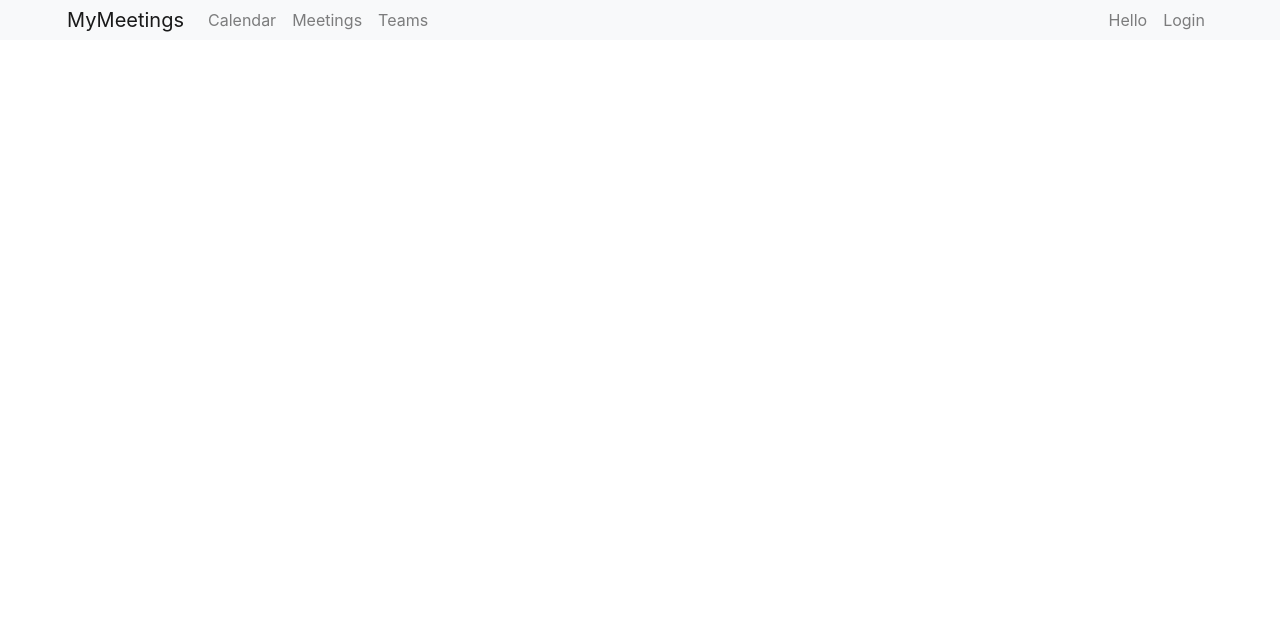
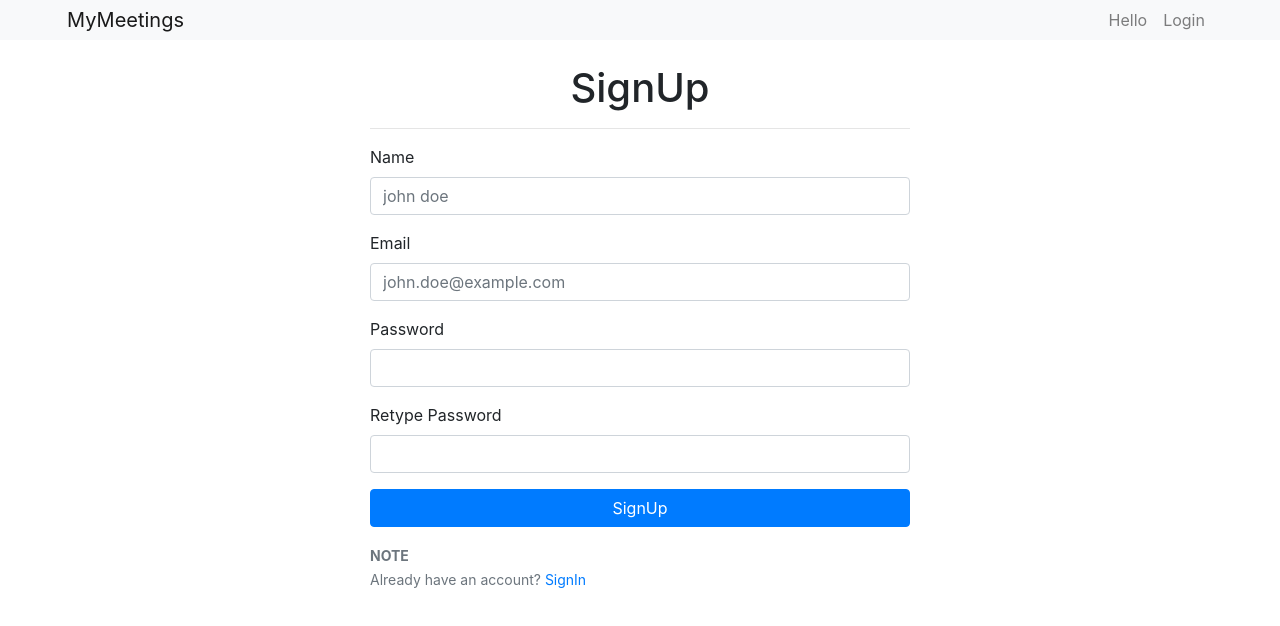
Before and after one commit to ganeshmastud/meetings-vue-app, a Vue app: page /signup in a window 1280 px wide. Shown: the top 626 px of the page. Built offline with nearby package versions, Linux system fonts and the light colour scheme.

Commit message:
register user page is added

```diff
--- a/src/components/Calendar.vue
+++ b/src/components/Calendar.vue
@@ -197,6 +197,7 @@ export default {
     @media only screen and (min-width: 700px) {
             .meet{
                 width: 96.3%;
+                 overflow :hidden;
             }
        }
        @media only screen and (min-width: 900px) {
--- a/src/components/Login.vue
+++ b/src/components/Login.vue
@@ -2,7 +2,7 @@
     <div class="container my-4">
         <div class="row">
             <div class="offset-0 offset-md-3 col-12 col-md-6">
-                <h1>Login</h1>
+                <h1 style="text-align:center">Login</h1>
                 <hr />
                 <form name="form" @submit.prevent="login">
                     <div class="form-group">
@@ -28,7 +28,7 @@
                         />
                     </div>
                     <div class="form-group">
-                        <button class="btn btn-primary" type="submit">Login</button>
+                        <button class="btn btn-primary col-12" type="submit">Login</button>
                         <!-- <app-spinner v-if="processing" /> -->
                     </div>
                 </form>
@@ -37,10 +37,7 @@
                         <small><strong>NOTE</strong></small>
                     </div>
                     <div>
-                        <small>Admin: Email is john.doe@example.com, Password is Password123#</small>
-                    </div>
-                    <div>
-                        <small>General: Email is jane.doe@example.com, Password is Password123#</small>
+                        <small>Don't have an account? <router-link to="/signup">SignUp</router-link></small>
                     </div>
                 </div>
             </div>
@@ -66,14 +63,16 @@
             login() {
                 this.$store.dispatch( 'login', this.form )
                     .then( () => this.$router.push(  '/'  ) )
-                    .then(()=>alert("Login successfull"))
+
                     .catch( error => {
                         alert( error.message );
                     });
+                    // .then(()=>alert("Login successfull"))
             }
         }
     }
 </script>
 
 <style scoped>
+
 </style>
--- a/src/components/Navbar.vue
+++ b/src/components/Navbar.vue
@@ -10,13 +10,13 @@
 
             <div class="collapse navbar-collapse" id="navbarSupportedContent">
                 <ul class="navbar-nav mr-auto">
-                    <li class="nav-item ">
+                    <li class="nav-item " v-if="isAuthenticated">
                         <router-link class="nav-link" to="/">Calendar</router-link>
                     </li>
-                    <li class="nav-item">
+                    <li class="nav-item" v-if="isAuthenticated">
                         <router-link class="nav-link" to="/meetings">Meetings</router-link>
                     </li>
-                    <li class="nav-item">
+                    <li class="nav-item" v-if="isAuthenticated">
                         <router-link class="nav-link " to="/teams">Teams</router-link>
                     </li>
 
@@ -59,9 +59,6 @@ export default {
             console.log("this.$store :", this.$store.state.auth);
             return this.$store.state.auth.email;
         },
-        role() {
-            return this.$store.state.auth.role;
-        },
         isAuthenticated() {
             return this.$store.getters.isAuthenticated;
         }
--- /dev/null
+++ b/src/components/signup.vue
@@ -0,0 +1,116 @@
+<template>
+    <div class="container my-4">
+        <div class="row">
+            <div class="offset-0 offset-md-3 col-12 col-md-6">
+                <h1 style="text-align:center">SignUp</h1>
+                <hr />
+                <form name="form" @submit.prevent="signup">
+                    <div class="form-group">
+                        <label for="username">Name</label>
+                        <input
+                            type="text"
+                            class="form-control"
+                            name="username"
+                            id="username"
+                            placeholder="john doe"
+                            v-model="form.name"
+                        />
+                    </div>
+                    <div class="form-group">
+                        <label for="email">Email</label>
+                        <input
+                            type="email"
+                            class="form-control"
+                            name="email"
+                            id="email"
+                            placeholder="john.doe@example.com"
+                            v-model="form.email"
+                        />
+                    </div>
+                    <div class="form-group">
+                        <label for="password">Password</label>
+                        <input
+                            type="password"
+                            autocomplete="off"
+                            class="form-control"
+                            name="password"
+                            id="password"
+                            v-model="form.password"
+                        />
+                    </div>
+                    <div class="form-group">
+                        <label for="retype_password">Retype Password</label>
+                        <input
+                            type="password"
+                            autocomplete="off"
+                            class="form-control"
+                            name="retype_password"
+                            id="retype_password"
+                            v-model="form.retype_password"
+                        />
+                    </div>
+                    <div class="form-group">
+                        <button class="btn btn-primary col-12" type="submit">SignUp</button>
+                        <!-- <app-spinner v-if="processing" /> -->
+                    </div>
+                </form>
+                <div class="text-muted">
+                    <div>
+                        <small><strong>NOTE</strong></small>
+                    </div>
+                    <div>
+                        <small>Already have an account? <router-link to="/Login">SignIn</router-link></small>
+                    </div>
+                </div>
+            </div>
+        </div>
+    </div>
+</template>
+
+<script>
+    import axios from 'axios';
+    // import Vue from 'vue';
+    // import config from '@/config';
+    export default {
+        name: 'SignUp',
+        data() {
+            return {
+                processing: false,
+                form: {
+                    name:'',
+                    email: '',
+                    password: '',
+                    retype_password:''
+                }
+            };
+        },
+        methods: {
+            signup (){
+                const credentials = {
+
+                     };
+                credentials.name = this.form.name;
+                credentials.email = this.form.email;
+                credentials.password = this.form.password;
+                // console.log("register data: ",this.form)
+                // https://mymeetingsapp.herokuapp.com/api/auth/register
+                // this.$router.push(  '/'  )
+                axios.post(
+                'https://mymeetingsapp.herokuapp.com/api/auth/register',
+                credentials,
+                {
+                    headers: {
+                        'Content-Type': 'application/json'
+                    }
+                }
+            )
+                .then( this.$router.push(  '/Login'  ) )
+                .catch( (error)=>alert(error.message) );
+            }
+        }
+    }
+</script>
+
+<style scoped>
+
+</style>
--- a/src/router/index.js
+++ b/src/router/index.js
@@ -7,9 +7,15 @@ import search_meetings from '@/components/search_meeting';
 import add_meeting from '@/components/add_meeting';
 import Teams from '@/components/Teams'
 import Login from '@/components/Login'
+import SignUp from '@/components/signup'
 const router = new Router({
     mode: 'history',
     routes:[
+        {
+            name: 'SignUp',
+            path: '/signup',
+            component: SignUp
+        },
         {
             name: 'AppLogin',
             path: '/login',
--- a/src/stores/modules/auth.js
+++ b/src/stores/modules/auth.js
@@ -2,21 +2,21 @@ import { login } from '@/services/auth';
 
 const KEY_TOKEN = 'token';
 const KEY_EMAIL = 'email';
-const KEY_ROLE = 'role';
+// const KEY_ROLE = 'role';
 
 const auth = {
     state: {
         token: localStorage.getItem( KEY_TOKEN ) || '',
         email: localStorage.getItem( KEY_EMAIL ) || '',
-        role: localStorage.getItem( KEY_ROLE ) || ''
+        // role: localStorage.getItem( KEY_ROLE ) || ''
     },
     getters: {
         isAuthenticated( state ) {
             return !!state.token;
-        },
-        isAdmin( state ) {
-            return state.role === 'admin';
         }
+        // isAdmin( state ) {
+        //     return state.role === 'admin';
+        // }
     },
     mutations: {
         setToken( state, token ) {
@@ -24,25 +24,25 @@ const auth = {
         },
         setEmail( state, email ) {
             state.email = email;
-        },
-        setRole( state, role ) {
-            state.role = role;
         }
+        // setRole( state, role ) {
+        //     state.role = role;
+        // }
     },
     actions: {
         login( { commit }, credentials ) {
             return login( credentials )
                         .then( data => {
                             // in meeting app the token may be in token, not authToken
-                            const { token, email, role } = data
+                            const { token, email } = data
 
                             localStorage.setItem( KEY_TOKEN, token );
                             localStorage.setItem( KEY_EMAIL, email );
-                            localStorage.setItem( KEY_ROLE, role );
+                            // localStorage.setItem( KEY_ROLE, role );
 
                             commit( 'setToken', token );
                             commit( 'setEmail', email );
-                            commit( 'setRole', role );
+                            // commit( 'setRole', role );
 
                             return email;
                         });
@@ -50,11 +50,11 @@ const auth = {
         logout( { commit } ) {
             localStorage.removeItem( KEY_TOKEN );
             localStorage.removeItem( KEY_EMAIL );
-            localStorage.removeItem( KEY_ROLE );
+            // localStorage.removeItem( KEY_ROLE );
 
             commit( 'setToken', '' );
             commit( 'setEmail', '' );
-            commit( 'setRole', '' );
+            // commit( 'setRole', '' );
 
             return Promise.resolve();
         }
```
